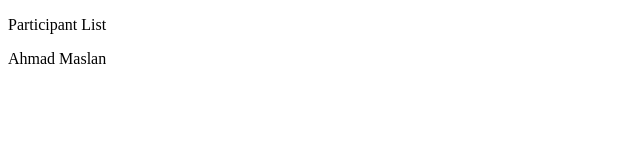
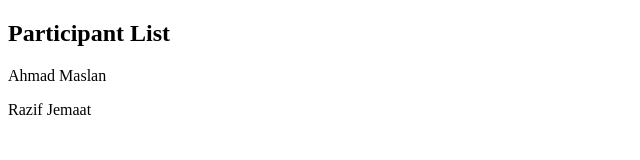
Before and after one commit to ajib85/bengkel-git-jomweb-2015, a plain HTML site: page index.html in a window 1280 px wide. Shown: the whole page, without its empty margins (0-640 px from the left). Drawn offline with Linux system fonts and the light colour scheme.

Commit message:
2nd participant

```diff
--- a/index.html
+++ b/index.html
@@ -4,7 +4,8 @@
 	<title>My Biodata</title>
 </head>
 <body>
-<p>Participant List</p>
+<h2>Participant List</h2>
 <p>Ahmad Maslan</p>
+<p>Razif Jemaat</p>
 </body>
 </html>
```
